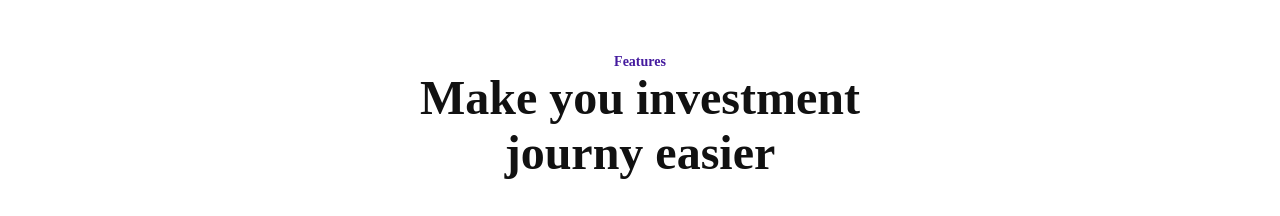
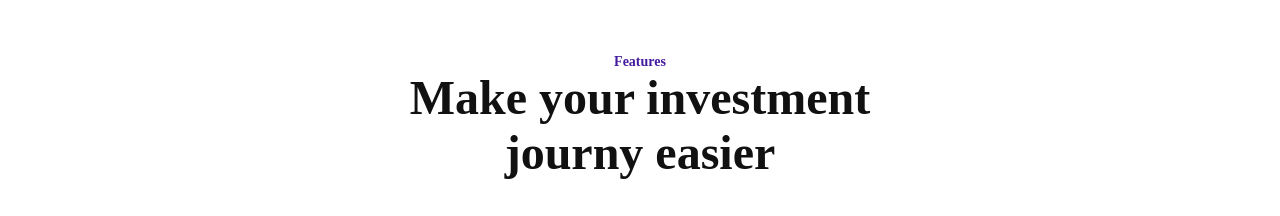
Before and after one commit to Sandook-Money/website, a SvelteKit app: page / in a window 1280 px wide. Shown: the part 736-952 px from the top of the page. Built offline with nearby package versions, Linux system fonts and the light colour scheme.

Commit message:
features

```diff
--- a/src/routes/features.svelte
+++ b/src/routes/features.svelte
@@ -4,7 +4,7 @@
 </script>
 
 <section>
-	<SectionHeading section="Features" heading="Make you investment journy easier" />
+	<SectionHeading section="Features" heading="Make your investment journy easier" />
 	<div class="all-features-sections">
 		<div class="left-section">
 			<div class="box1">
--- a/src/routes/nav.svelte
+++ b/src/routes/nav.svelte
@@ -8,7 +8,7 @@
 	export let isLeftIconVisible = false;
 	export let isSignupButtonVisible = false;
 	export let navId = 'main-nav';
-	const navLinks = [
+	let navLinks = [
 		{
 			name: 'Product',
 			url: '/#',
```
